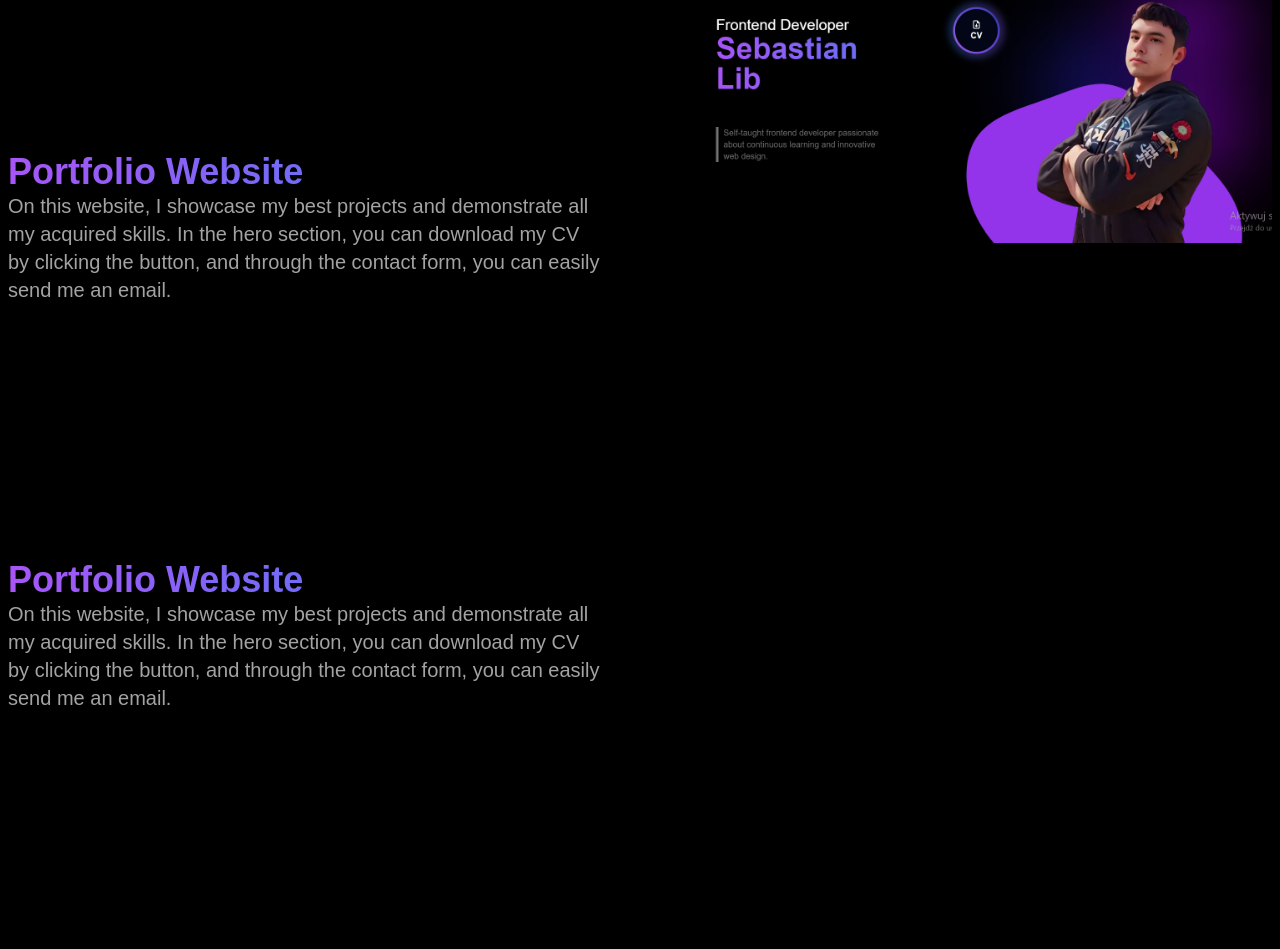
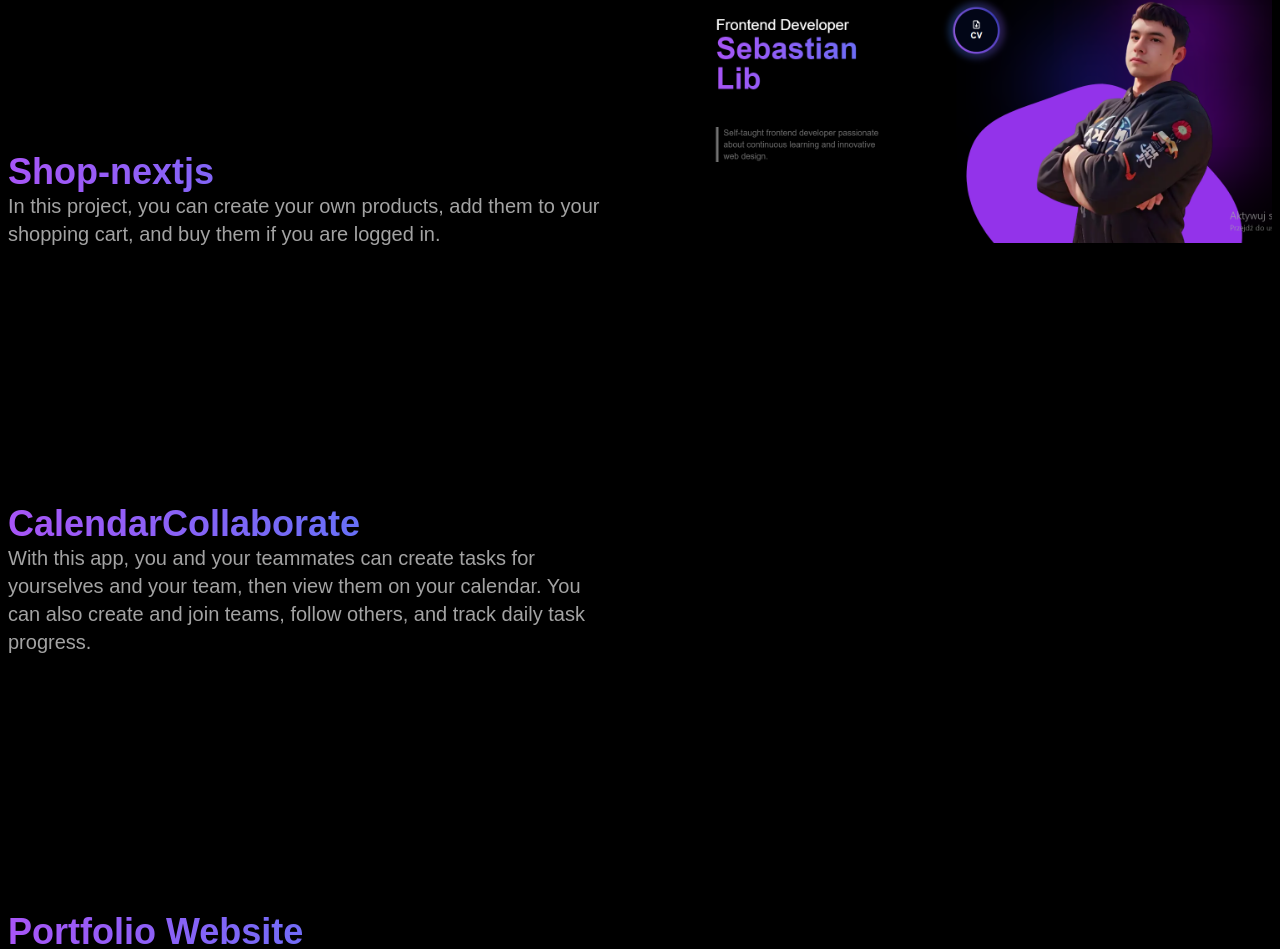
Before and after one commit to SebastianLib/portfolio, a Next.js app: page / in a window 1280 px wide. Shown: the part 1114-2063 px from the top of the page. Built offline with nearby package versions, Linux system fonts and the light colour scheme.

Commit message:
fixed: section 'My projects'

```diff
--- a/app/sections/projects/components/StickyScroll.tsx
+++ b/app/sections/projects/components/StickyScroll.tsx
@@ -42,7 +42,7 @@ const StickyScroll = () => {
               key={index}
               setCurrentIndex={setCurrentIndex}
               index={index}
-              features={features[currentIndex]}
+              features={features[index]}
             />
           ))}
         </div>
```
